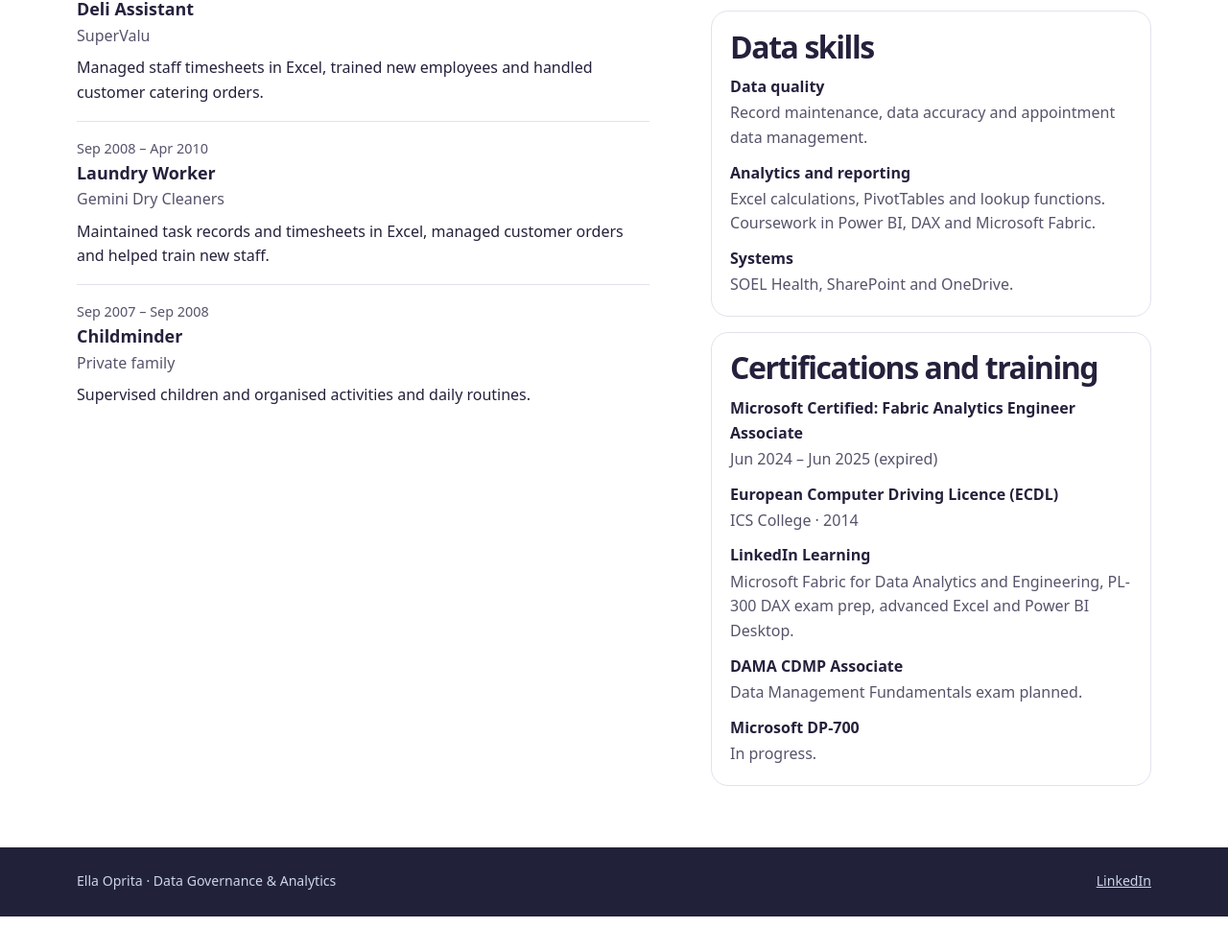
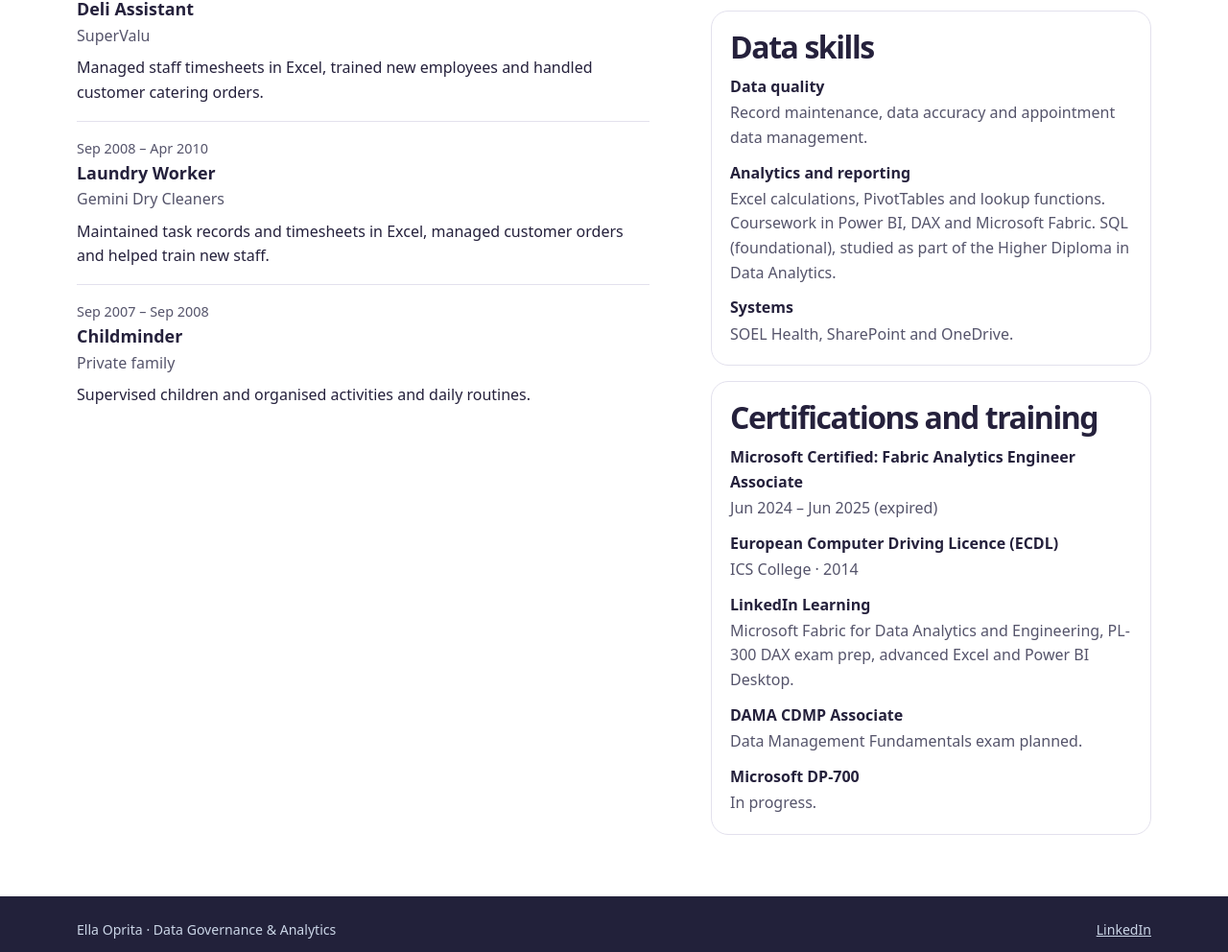
Before and after one commit to ellaoprita/ellaoprita.github.io, a plain HTML site: page cv.html in a window 1280 px wide. Shown: the part 999-1991 px from the top of the page at 96% size. Before the commit the page ends 1954 px from the top, so only its background shows below. Drawn offline with Linux system fonts and the light colour scheme.

Commit message:
Add foundational SQL to CV
Added SQL foundational knowledge to analytics skills.

```diff
--- a/cv.html
+++ b/cv.html
@@ -87,7 +87,7 @@
         <h2 id="skills">Data skills</h2>
         <dl>
           <dt>Data quality</dt><dd>Record maintenance, data accuracy and appointment data management.</dd>
-          <dt>Analytics and reporting</dt><dd>Excel calculations, PivotTables and lookup functions. Coursework in Power BI, DAX and Microsoft Fabric.</dd>
+          <dt>Analytics and reporting</dt><dd>Excel calculations, PivotTables and lookup functions. Coursework in Power BI, DAX and Microsoft Fabric. SQL (foundational), studied as part of the Higher Diploma in Data Analytics.</dd>
           <dt>Systems</dt><dd>SOEL Health, SharePoint and OneDrive.</dd>
         </dl>
       </section>
```
